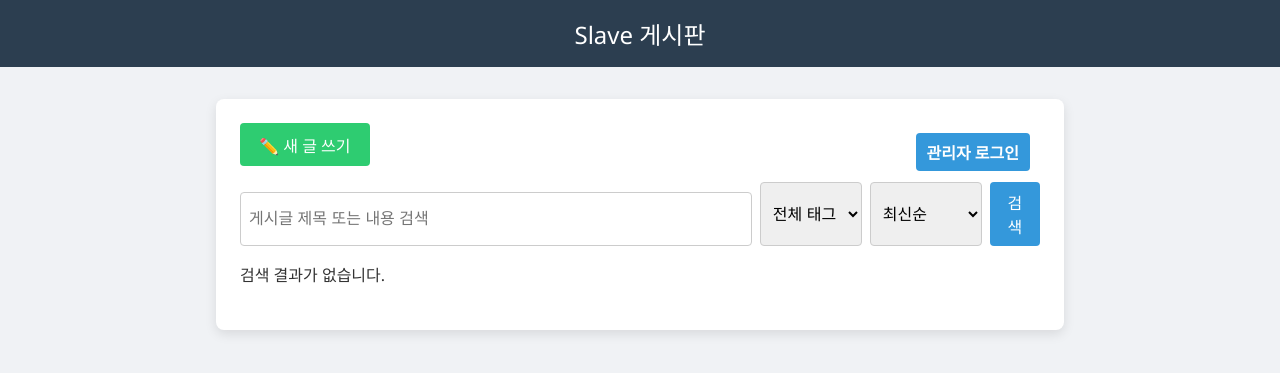
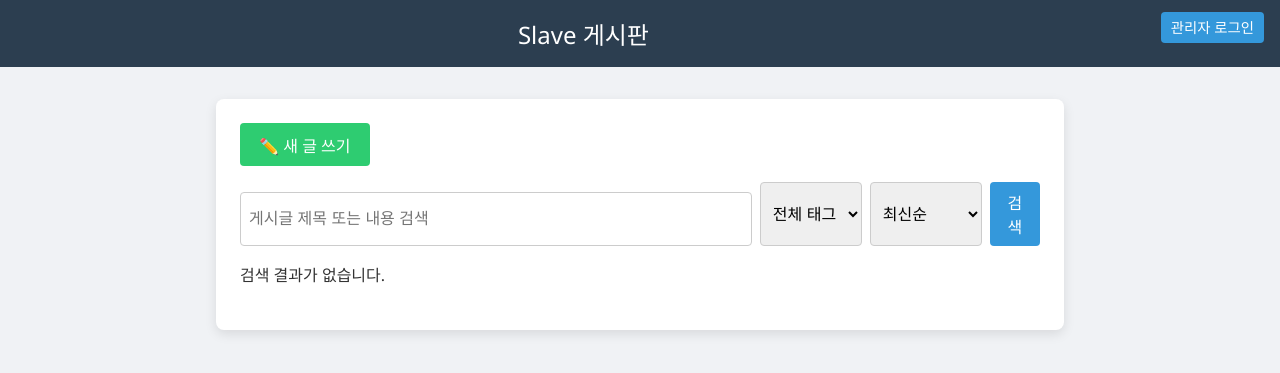
Before and after one commit to funkevin0426/SLAVE, a Flask app: page / in a window 1280 px wide. Shown: the top 373 px of the page. Run offline with Flask 3, Linux system fonts and the light colour scheme; data that the repository does not hold is empty.

```diff
--- a/templates/index.html
+++ b/templates/index.html
@@ -63,6 +63,16 @@
       border-radius: 4px;
       cursor: pointer;
     }
+    .admin-login-box button {
+      float: right;
+      margin: 10px;
+      padding: 7px 11px;
+      background-color: #3498db;
+      color: white;
+      border-radius: 4px;
+      text-decoration: none;
+      font-weight: bold;
+    }
 
     .search-box button:hover {
       background-color: #2980b9;
@@ -121,19 +131,12 @@
   </style>
 </head>
 <body>
-  <header>Slave 게시판</header>
+  <header>
+  Slave 게시판
+  <span id="admin-area" style="float:right; font-size: 0.9rem;"></span>
+  </header>
   <div class="container" id="post-list">
     <a href="/write" class="write-btn">✏️ 새 글 쓰기</a>
-    <a href="/admin/login" style="
-        float: right;
-        margin: 10px;
-        padding: 7px 11px;
-        background-color: #3498db;
-        color: white;
-        border-radius: 4px;
-        text-decoration: none;
-        font-weight: bold;
-    ">관리자 로그인</a>
     <div class="search-box">
       <input type="text" id="search-input" placeholder="게시글 제목 또는 내용 검색" />
       <select id="tag-select">
@@ -154,6 +157,35 @@
   </div>
 
   <script>
+      function renderAdminButton() {
+        const adminArea = document.getElementById('admin-area');
+        const isAdmin = sessionStorage.getItem('isAdmin') === 'true';
+
+        if (isAdmin) {
+          adminArea.innerHTML = `
+            <a href="/admin/logout" style="
+              color: white;
+              background: #e74c3c;
+              padding: 6px 10px;
+              border-radius: 4px;
+              text-decoration: none;
+              margin-left: 10px;
+            ">로그아웃</a>
+          `;
+        } else {
+          adminArea.innerHTML = `
+            <a href="/admin/login" style="
+              color: white;
+              background: #3498db;
+              padding: 6px 10px;
+              border-radius: 4px;
+              text-decoration: none;
+              margin-left: 10px;
+            ">관리자 로그인</a>
+          `;
+        }
+      }
+
       function maskIp(ip) {
         return ip.substring(0, 4) + '****';
       }
@@ -166,6 +198,7 @@
       const res = await fetch('/check-admin', { credentials: 'include' });
       const data = await res.json();
       sessionStorage.setItem('isAdmin', data.is_admin ? 'true' : 'false');
+      renderAdminButton();
     }
     const POSTS_PER_PAGE = 20;
     let currentPage = 1;
```
